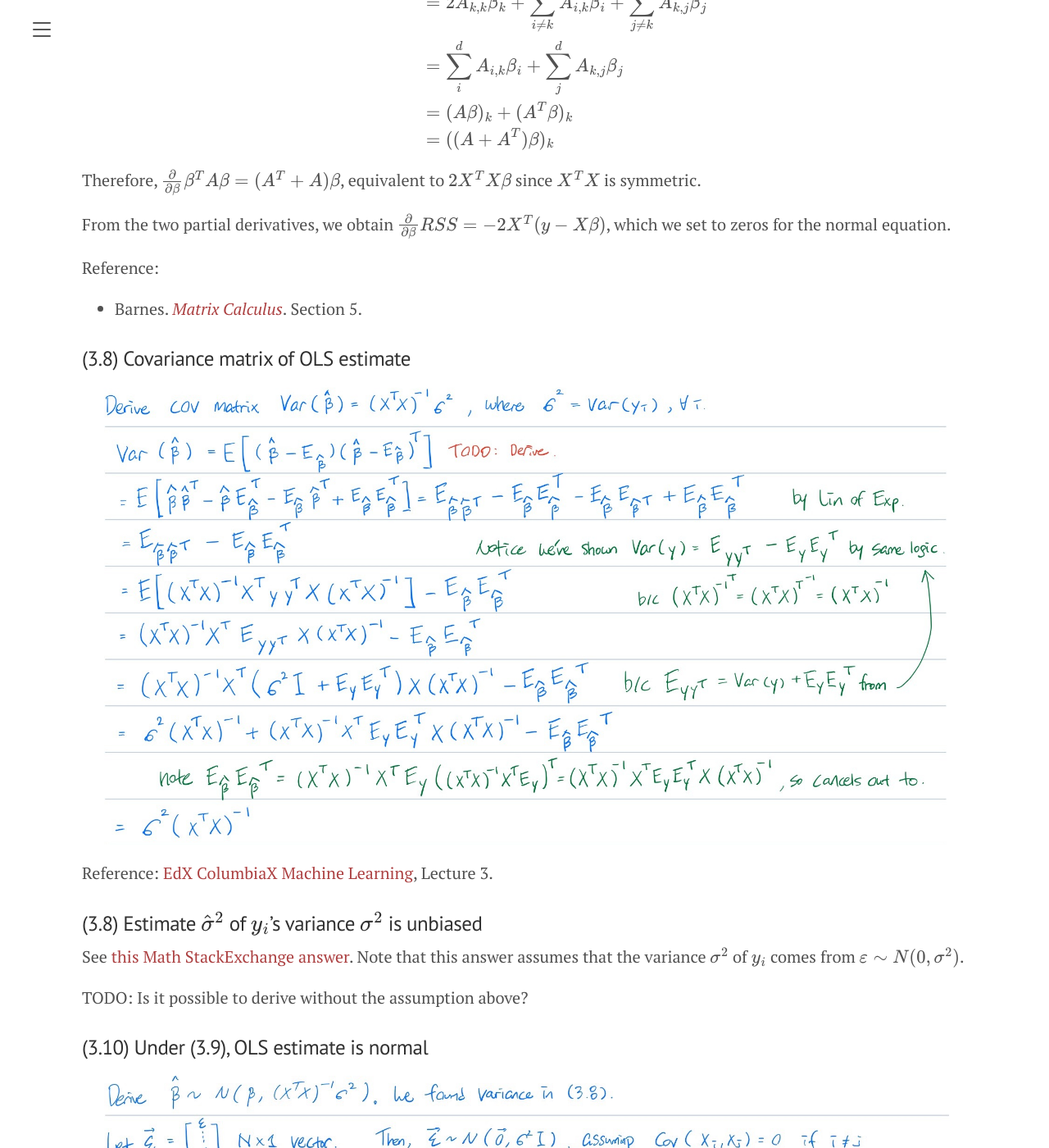
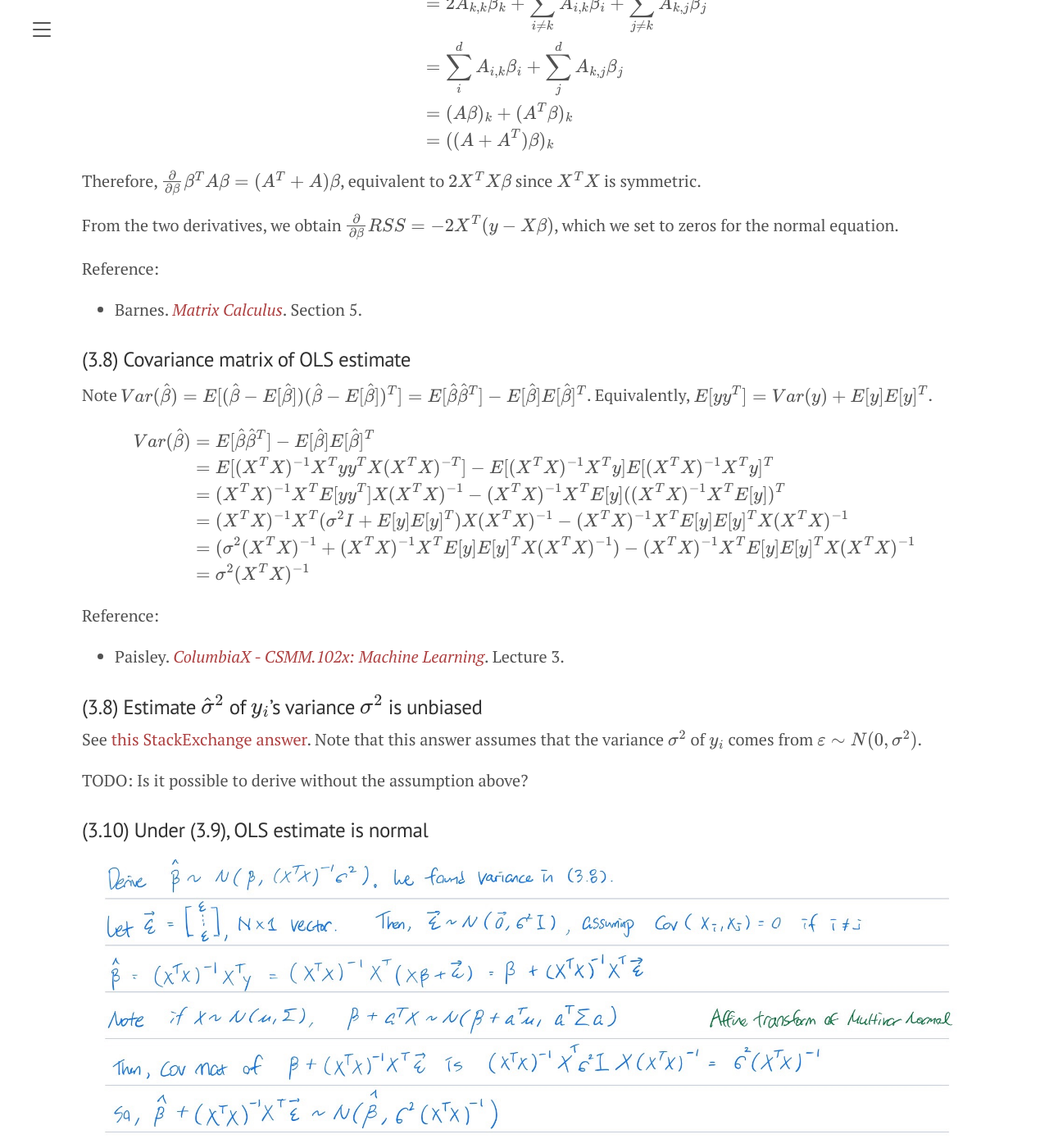
Before and after one commit to briansmlee/briansmlee.github.io, a Jekyll site: the page built from docs/_esl_posts/03_02_Derivations.md, in a window 1280 px wide and 1400 px high, scrolled down 895 px. Shown: the whole window at 82% size. Built offline with Jekyll 4.4.1, drawn with Linux system fonts in a browser that asks for light colours; formulas are drawn with MathJax 3; some of the changed text lies outside the part shown.

Commit message:
Write ESL Derivation 3.8

```diff
--- a/docs/_esl_posts/03_02_Derivations.md
+++ b/docs/_esl_posts/03_02_Derivations.md
@@ -30,20 +30,33 @@ $$ \begin{align*}
 
 Therefore, $\frac{\partial}{\partial \beta} \beta^T A \beta = (A^T + A)\beta$, equivalent to $2 X^T X\beta$ since $X^T X$ is symmetric.
 
-From the two partial derivatives, we obtain $ \frac{\partial}{\partial \beta} RSS = - 2 X^T (y - X \beta)$, which we set to zeros for the normal equation.
+From the two derivatives, we obtain $ \frac{\partial}{\partial \beta} RSS = - 2 X^T (y - X \beta)$, which we set to zeros for the normal equation.
 
 Reference:
 * Barnes. [*Matrix Calculus*](https://atmos.washington.edu/~dennis/MatrixCalculus.pdf). Section 5.
 
+### (3.8) Covariance matrix of OLS estimate
 
-### (3.8) Covariance matrix of OLS estimate
-![Derive (3.8)](/assets/esl/3.8.jpg)
+Note $Var(\hat{\beta})
+= E[(\hat{\beta} - E[\hat{\beta}])(\hat{\beta} - E[\hat{\beta}])^T]
+= E[\hat{\beta}\hat{\beta}^T] - E[\hat{\beta}]E[\hat{\beta}]^T$.
+Equivalently, $E[yy^T] = Var(y) + E[y]E[y]^T$.
 
-Reference: [EdX ColumbiaX Machine Learning](https://www.edx.org/course/machine-learning), Lecture 3.
+$$ \begin{align*}
+Var(\hat{\beta}) &= E[\hat{\beta}\hat{\beta}^T] - E[\hat{\beta}]E[\hat{\beta}]^T\\
+&= E[(X^TX)^{-1}X^Tyy^TX(X^TX)^{-T}] - E[(X^TX)^{-1}X^Ty]E[(X^TX)^{-1}X^Ty]^T\\
+&= (X^TX)^{-1}X^TE[yy^T]X(X^TX)^{-1} - (X^TX)^{-1}X^TE[y]((X^TX)^{-1}X^TE[y])^T\\
+&= (X^TX)^{-1}X^T(\sigma^2I + E[y]E[y]^T)X(X^TX)^{-1} - (X^TX)^{-1}X^TE[y]E[y]^TX(X^TX)^{-1}\\
+&= (\sigma^2(X^TX)^{-1} + (X^TX)^{-1}X^TE[y]E[y]^TX(X^TX)^{-1}) - (X^TX)^{-1}X^TE[y]E[y]^TX(X^TX)^{-1}\\
+&= \sigma^2(X^TX)^{-1}
+\end{align*} $$
+
+Reference:
+* Paisley. [*ColumbiaX - CSMM.102x: Machine Learning*](https://www.edx.org/course/machine-learning). Lecture 3.
 
 ### (3.8) Estimate $\hat{\sigma}^2$ of $y_i$'s variance $\sigma^2$ is unbiased
 
-See [this Math StackExchange answer](https://math.stackexchange.com/a/2342977/455856). Note that this answer assumes that the variance $\sigma^2$ of $y_i$ comes from $\varepsilon \sim N(0, \sigma^2)$.
+See [this StackExchange answer](https://math.stackexchange.com/a/2342977/455856). Note that this answer assumes that the variance $\sigma^2$ of $y_i$ comes from $\varepsilon \sim N(0, \sigma^2)$.
 
 TODO: Is it possible to derive without the assumption above?
 
@@ -53,7 +66,7 @@ TODO: Is it possible to derive without the assumption above?
 
 ### (3.11) $\hat{\sigma}^2$ has chi-squared distribution with $N-p-1$
 
-See [this Math StackExchange answer](https://stats.stackexchange.com/a/20230/261782). Below slightly extends the answer by using (imo) a bit easier linear algebra.
+See [this StackExchange answer](https://stats.stackexchange.com/a/20230/261782). Below slightly extends the answer by using (imo) a bit easier linear algebra.
 
 ![Derive (3.11)](/assets/esl/3.11.jpg)
 
```
Also changed, not shown: other parts of docs/_esl_posts/03_02_Derivations.md (+2 -2 lines), docs/assets/esl/3.8.jpg (deleted).
